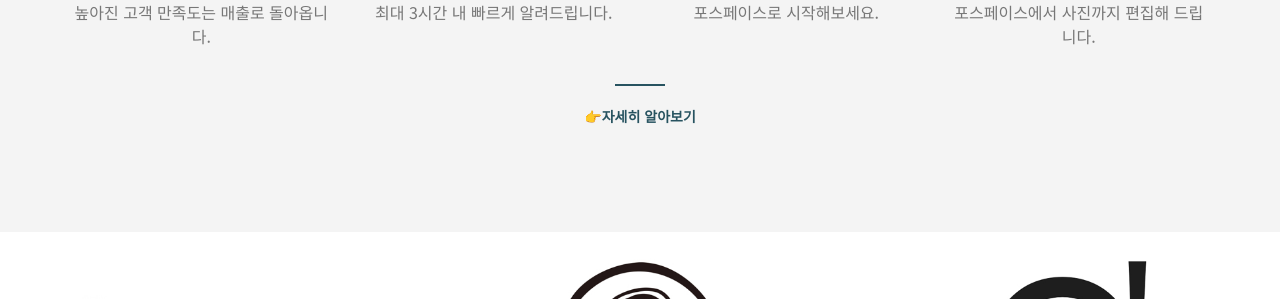
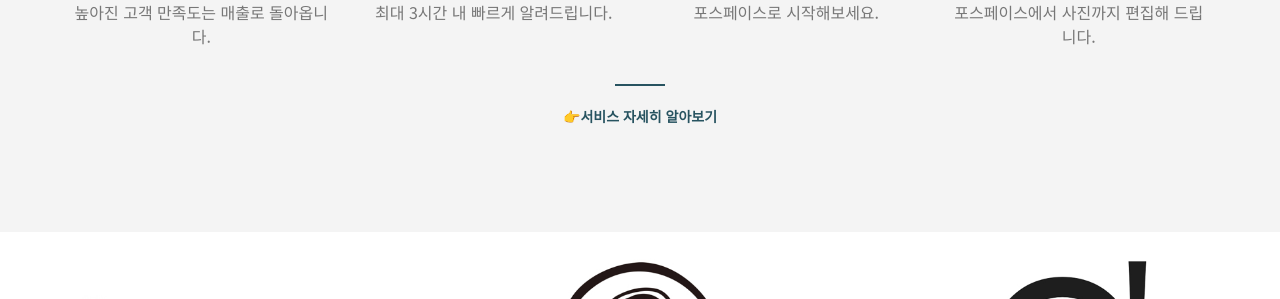
Before and after one commit to forspacedev/forspacedev.github.io, a Jekyll site: the page built from index.html, in a window 1280 px wide and 900 px high, scrolled down 1597 px. Shown: the part 154-453 px from the top of the window. Built offline with Jekyll 4.4.1, drawn with Linux system fonts in a browser that asks for light colours.

Commit message:
문구 수정

```diff
--- a/_includes/services.html
+++ b/_includes/services.html
@@ -41,7 +41,7 @@
                 <div class="service-box">
                   <h5 class="btn">
                     <hr class="secondary">
-                    <a href="https://www.notion.so/forspacelab/9e062bc52271499c8189bd192a8842a4" target="new">👉자세히 알아보기</a></h5>
+                    <a href="https://www.notion.so/forspacelab/9e062bc52271499c8189bd192a8842a4" target="new">👉서비스 자세히 알아보기</a></h5>
                 </div>
             </div>
         </div>
```
